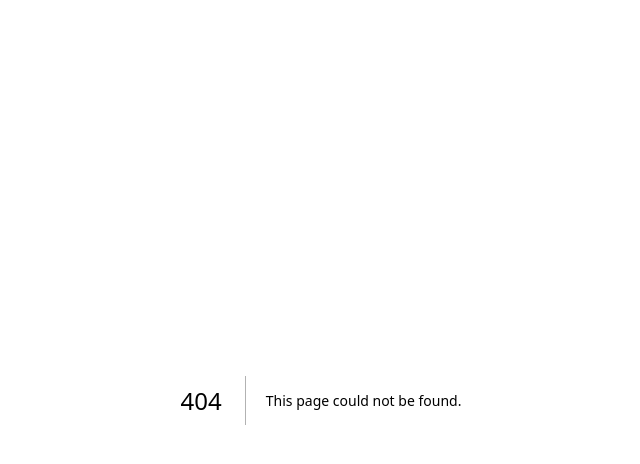
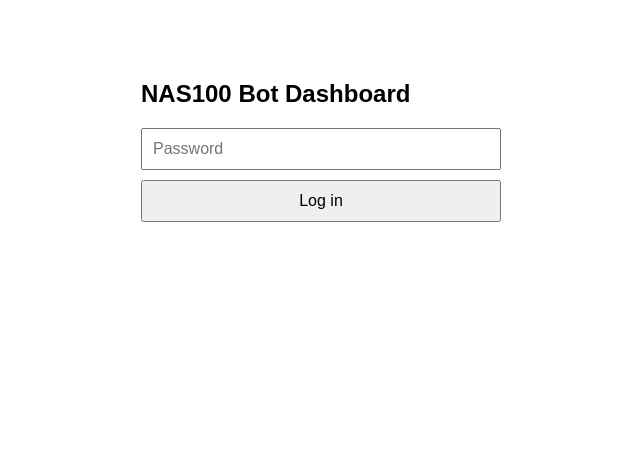
Before and after one commit to Dessiemart/nas100-dashboard, a Next.js app: page /login in a window 1280 px wide. Before the commit this address had no page. Shown: the top 464 px of the page, without its empty margins (319-959 px from the left). Built offline with nearby package versions, Linux system fonts and the light colour scheme.

Commit message:
Implement login component with password input

```diff
--- /dev/null
+++ b/pages/login.js
@@ -0,0 +1,42 @@
+import { useState } from "react";
+import { useRouter } from "next/router";
+
+export default function Login() {
+  const [password, setPassword] = useState("");
+  const [error, setError] = useState("");
+  const router = useRouter();
+
+  async function handleSubmit(e) {
+    e.preventDefault();
+    setError("");
+    const res = await fetch("/api/login", {
+      method: "POST",
+      headers: { "Content-Type": "application/json" },
+      body: JSON.stringify({ password }),
+    });
+    if (res.ok) {
+      router.push("/");
+    } else {
+      setError("Wrong password.");
+    }
+  }
+
+  return (
+    <div style={{ maxWidth: 360, margin: "80px auto", fontFamily: "sans-serif", padding: "0 16px" }}>
+      <h2>NAS100 Bot Dashboard</h2>
+      <form onSubmit={handleSubmit}>
+        <input
+          type="password"
+          placeholder="Password"
+          value={password}
+          onChange={(e) => setPassword(e.target.value)}
+          style={{ width: "100%", padding: 10, fontSize: 16, boxSizing: "border-box" }}
+        />
+        <button type="submit" style={{ width: "100%", padding: 10, marginTop: 10, fontSize: 16 }}>
+          Log in
+        </button>
+      </form>
+      {error && <p style={{ color: "red" }}>{error}</p>}
+    </div>
+  );
+}
```
